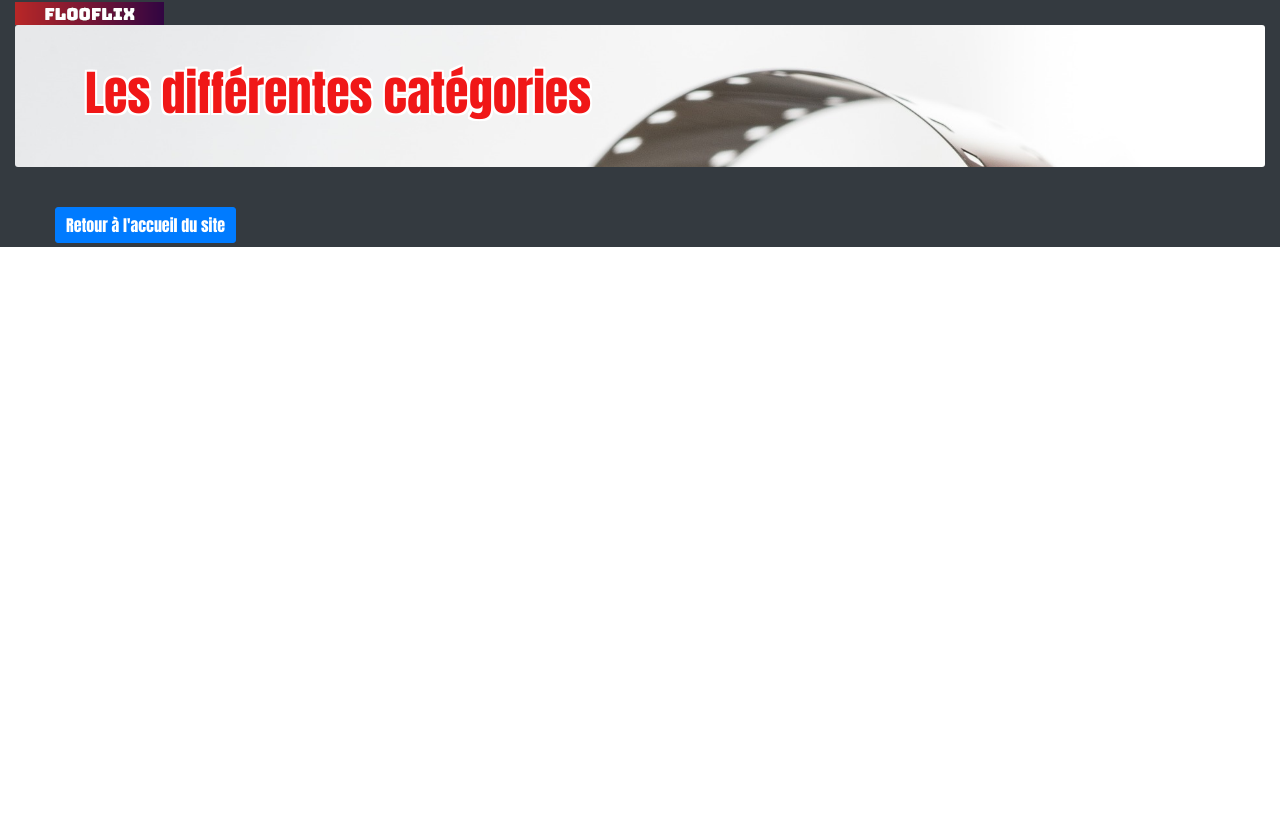
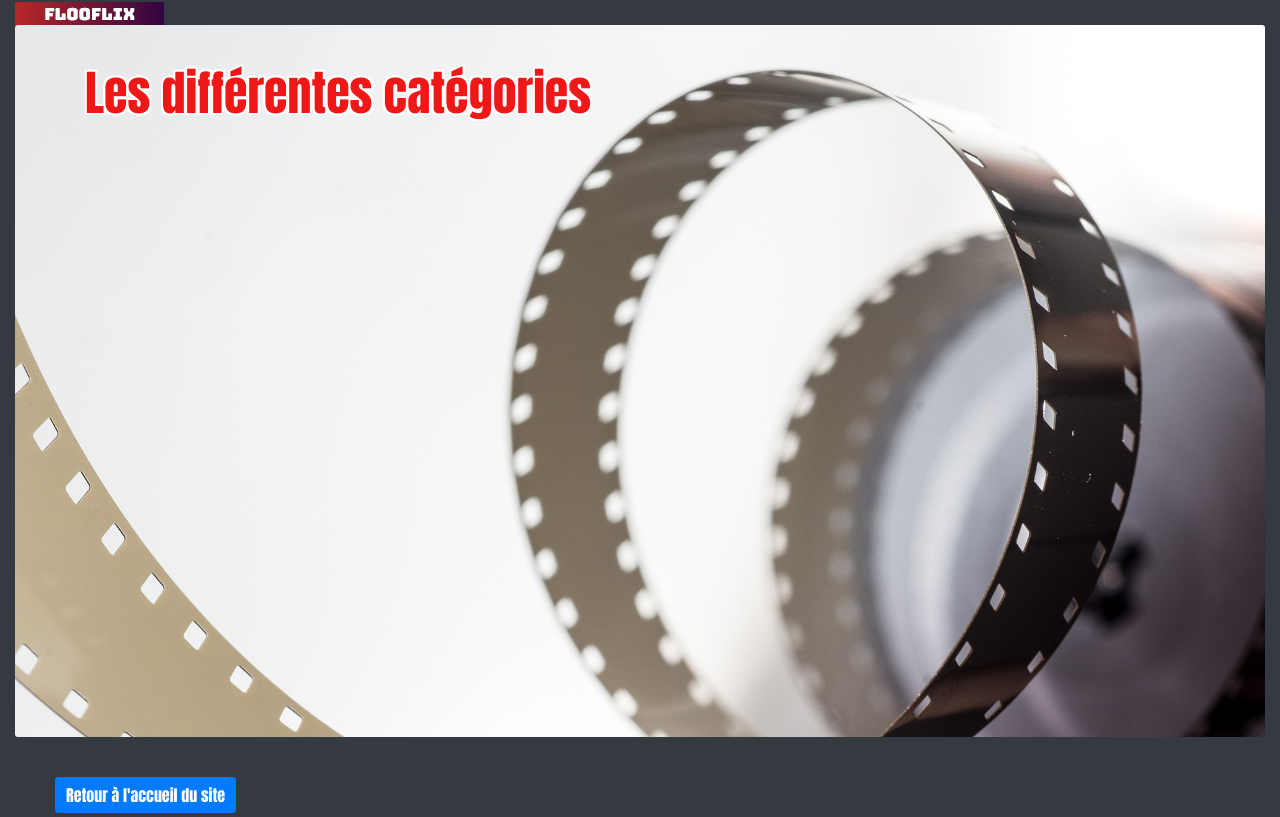
Before and after one commit to david8766/flooflix, a Symfony app: template templates/category/showCategories.html.twig in a window 1280 px wide. Before the commit the page ends 247 px from the top, so only its background shows below. Run offline with Twig, Linux system fonts and the light colour scheme; the template is opened without the code that fills it, so the values that code supplies are empty; some libraries are stand-ins or nearby versions.

Commit message:
modif templates and css

```diff
--- a/public/css/style.css
+++ b/public/css/style.css
@@ -4,6 +4,7 @@
 
 html{
     font-size: 62.5%;
+    min-height: 100vh;
 }
 body{
     margin: 0 auto;
@@ -16,12 +17,11 @@ main {
     background-repeat: no-repeat;
     background-size: cover;
     text-align: center;
-    height:87vh;
     color: black;
 }
 
 footer {
-    height: 4em;
+    height: 5vh;
     text-align: center;
     bottom: 0px;
 }
@@ -71,9 +71,12 @@ h1 {
 hr{
     background-color: red;
 }
+.film{
+    min-height:89vh;
+}
 .home{
     color: rgb(252, 229, 165);
-    height: 90vh;
+    height: 91vh;
 }
 .jumbotron{
     height: 100%;
@@ -98,7 +101,7 @@ hr{
     border-radius: 0.3em;
 }
 .min-h{
-    min-height: 90vh;
+    min-height: 100vh;
 }
 .img-film{
     align-content: center;
@@ -116,6 +119,7 @@ hr{
     padding-bottom: 20em;
     margin-bottom: 8em;
 }
+
 .film h1{
     font-size: 3em;
     text-shadow: 2px 0 0 white,
--- a/templates/admin/index.html.twig
+++ b/templates/admin/index.html.twig
@@ -1,6 +1,6 @@
 {% extends 'base.html.twig' %} {% block title %}Page d'administration{% endblock %} {% block body %}
 <div class="jumbotron">
-    <div class="container min-h" id="administration">
+    <div class="container" id="administration">
         <h1 class="display-4">Administration du site</h1>
         <p class="lead">Cette page permet de gérer l'administration des utilisateurs et leurs roles, les catégories de film, les films ainsi
             que leurs commentaires.</p>
--- a/templates/base.html.twig
+++ b/templates/base.html.twig
@@ -12,7 +12,7 @@
     <link rel="stylesheet" href="http://127.0.0.1:8000/css/style.css"> {% block stylesheets %}{% endblock %}
 </head>
 
-<body>
+<body class="min-h">
     {% block body %}{% endblock %}
     <!-- Optional JavaScript -->
     <!-- jQuery first, then Popper.js, then Bootstrap JS -->
--- a/templates/category/showCategories.html.twig
+++ b/templates/category/showCategories.html.twig
@@ -1,7 +1,7 @@
 {% extends 'base.html.twig' %}
 {% block title %}Choix par catégorie{% endblock %}
 {% block body %}
-<div class="container-fluid bg-dark">
+<div class="container-fluid bg-dark cat">
     <a href="/">
         <img src="../images/flooflix2.png" alt="FLOOFLIX">
     </a>
```
Also changed, not shown: templates/category/index.html.twig (+3 -5 lines).
